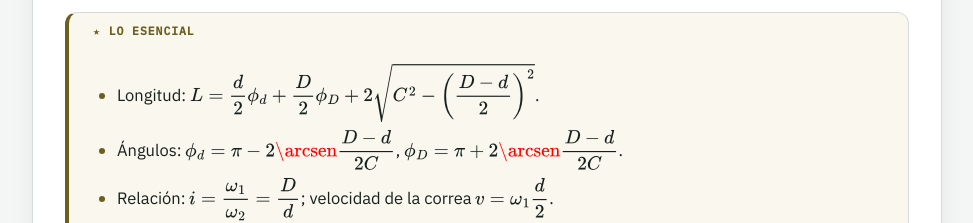
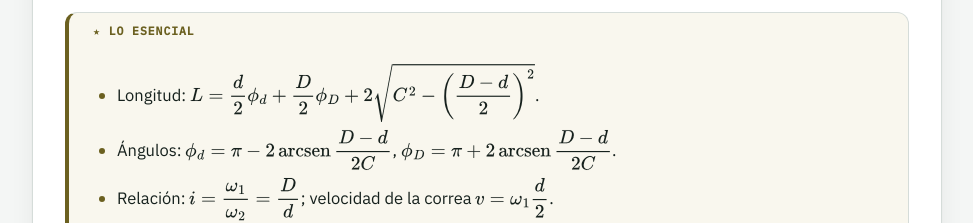
Before and after one commit to helionacon-ui/Mec-nica-de-m-quinas, a plain HTML site: page tema-06.html in a window 1280 px wide. Shown: the part 2300-2523 px from the top of the page, without its empty margins (288-1261 px from the left). Drawn offline with nearby package versions, Linux system fonts and the light colour scheme.

Commit message:
Corrige el comando LaTeX arcsen
En el tema 6 y en el formulario, \arcsen no es un comando válido y
MathJax lo mostraba como error. Pasa a \operatorname{arcsen}.

Co-Authored-By: Claude Opus 5 <noreply@anthropic.com>
Claude-Session: https://claude.ai/code/session_013s7DMWfv5iZSnooi2Zg82z

```diff
--- a/tema-06.html
+++ b/tema-06.html
@@ -31,7 +31,7 @@
 <h3 id="t6-formulas">Lo que tienes que saber</h3>
 <div class="box key"><ul>
 <li>Longitud: \(L=\dfrac{d}{2}\phi_d+\dfrac{D}{2}\phi_D+2\sqrt{C^2-\left(\dfrac{D-d}{2}\right)^2}\).</li>
-<li>Ángulos: \(\phi_d=\pi-2\arcsen\dfrac{D-d}{2C}\), \(\phi_D=\pi+2\arcsen\dfrac{D-d}{2C}\).</li>
+<li>Ángulos: \(\phi_d=\pi-2\operatorname{arcsen}\dfrac{D-d}{2C}\), \(\phi_D=\pi+2\operatorname{arcsen}\dfrac{D-d}{2C}\).</li>
 <li>Relación: \(i=\dfrac{\omega_1}{\omega_2}=\dfrac{D}{d}\); velocidad de la correa \(v=\omega_1\dfrac{d}{2}\).</li>
 <li>Par y potencia: \(M_m=(F_A-F_B)\dfrac{d}{2}\), \(H=M\omega=(F_A-F_B)\,v\).</li>
 <li>Deslizamiento inminente (Eytelwein): \(\dfrac{F_A-F_c}{F_B-F_c}=e^{\mu\phi}\), con \(\phi\) el de la polea <b>menor</b>.</li>
```
Also changed, not shown: formulario.html (+1 -1 lines).
